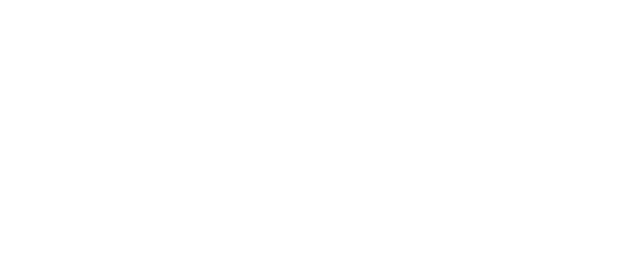
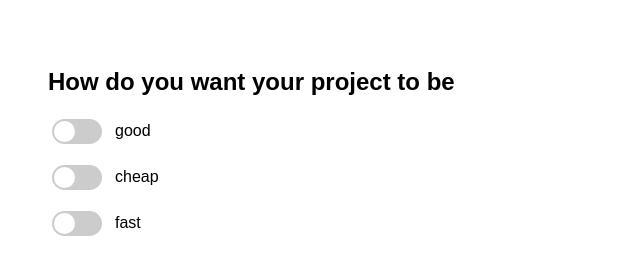
Before and after one commit to acciojob/toggler-js-Rupesh3000, a website: page main.html in a window 1280 px wide. Shown: the whole page, without its empty margins (0-640 px from the left). Drawn offline with Linux system fonts and the light colour scheme.

Commit message:
created a submission

```diff
--- a/main.html
+++ b/main.html
@@ -8,6 +8,32 @@
 
 <body>
 	<!-- the entire body must be written by student -->
+
+    <h2>How do you want your project to be</h2>
+
+    <div class="toggle-container">
+      <div class="g1">
+        <input type="checkbox" id="good" class="toggle" />
+        <label for="good">
+          <span>good</span>
+        </label>
+      </div>
+
+      <div class="g2">
+        <input type="checkbox" id="cheap" class="toggle" />
+        <label for="cheap">
+          <span>cheap</span>
+        </label>
+      </div>
+
+      <div class="g3">
+        <input type="checkbox" id="fast" class="toggle" />
+        <label for="fast">
+          <span>fast</span>
+        </label>
+      </div>
+    </div>
+
     <script type="text/javascript" src="./script.js">
 </script>
 
--- a/script.js
+++ b/script.js
@@ -1 +1,22 @@
-//your JS code here. If required.
+const toggles = document.querySelectorAll(".toggle");
+
+let selected = [];
+
+toggles.forEach((toggle) => {
+  toggle.addEventListener("change", (e) => {
+    if (e.target.checked) {
+      // Add newly checked toggle to array
+      selected.push(e.target);
+
+      // If more than 2 are selected
+      if (selected.length > 2) {
+        // Remove the first (oldest)
+        const firstSelected = selected.shift();
+        firstSelected.checked = false;
+      }
+    } else {
+      // If user manually unchecks something
+      selected = selected.filter((item) => item !== e.target);
+    }
+  });
+});
--- a/styles.css
+++ b/styles.css
@@ -1 +1,51 @@
-/*  your css code here. If applicable */
+body {
+  font-family: Arial, sans-serif;
+  padding: 40px;
+}
+
+.toggle-container {
+  margin-top: 20px;
+}
+
+.toggle-container div {
+  margin: 15px 0;
+  display: flex;
+  align-items: center;
+}
+
+.toggle {
+  appearance: none;
+  width: 50px;
+  height: 25px;
+  background: #ccc;
+  border-radius: 25px;
+  position: relative;
+  cursor: pointer;
+  outline: none;
+  transition: background 0.3s;
+}
+
+.toggle::before {
+  content: "";
+  position: absolute;
+  width: 21px;
+  height: 21px;
+  background: white;
+  border-radius: 50%;
+  top: 2px;
+  left: 2px;
+  transition: transform 0.3s;
+}
+
+.toggle:checked {
+  background: #4caf50;
+}
+
+.toggle:checked::before {
+    transform: translateX(25px);
+}
+
+label {
+  margin-left: 10px;
+  cursor: pointer;
+}
```
